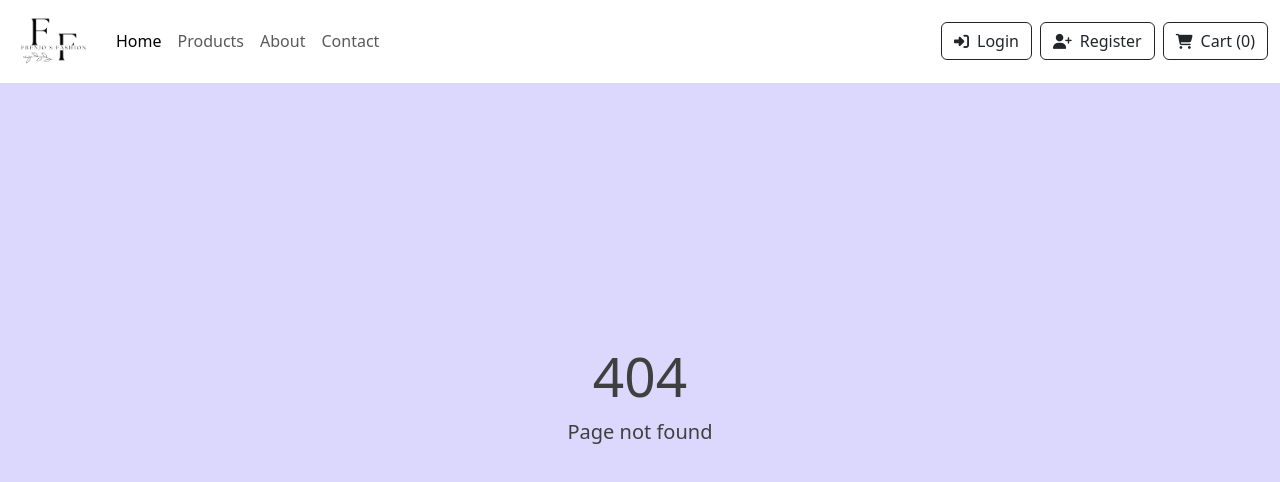
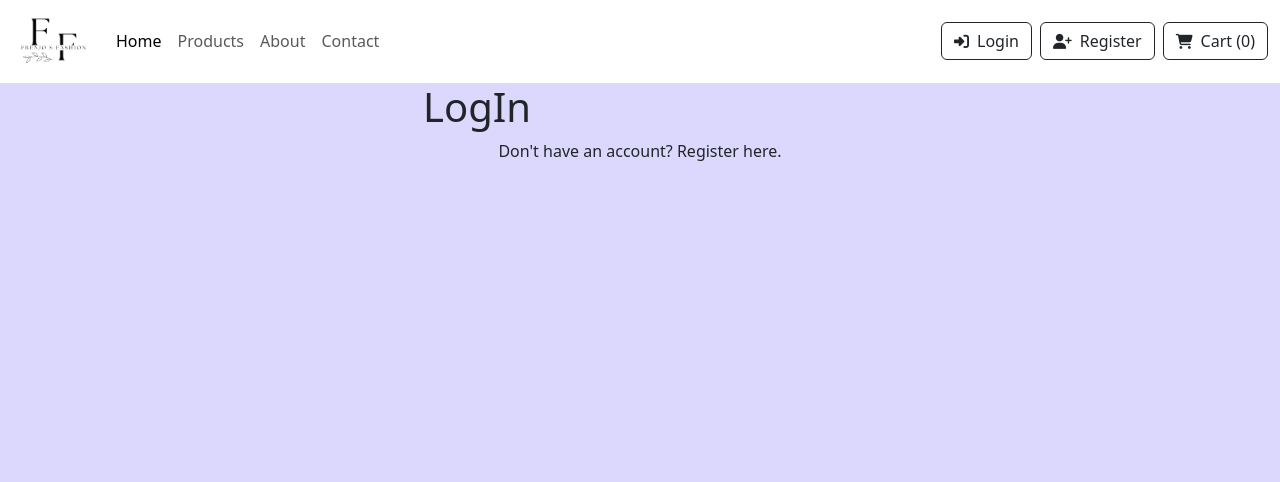
Before and after one commit to Brendafrenjo/e-commerce-app, a React (Create React App) app: page /authentication-container in a window 1280 px wide. Before the commit this address led to /not-found. Shown: the top 482 px of the page. Built offline with nearby package versions, Linux system fonts and the light colour scheme.

Commit message:
Created AuthenticationContainer.js

```diff
--- a/src/App.js
+++ b/src/App.js
@@ -12,6 +12,7 @@ import Cart from "./Cart";
 import NotFound from "./NotFound";
 import Checkout from "./Checkout";
 import OrderConfirmation from "./OrderConfirmation";
+import AuthenticationContainer from "./AuthenticationContainer";
 
 function App() {
   return (
@@ -26,6 +27,10 @@ function App() {
         <Route path="/not-found" element={<NotFound />} />
         <Route path="/checkout" element={<Checkout />} />
         <Route path="/order-confirmation" element={<OrderConfirmation />} />
+        <Route
+          path="/authentication-container"
+          element={<AuthenticationContainer />}
+        />
         <Route exact path="/" element={<Home />} />
         <Route path="*" element={<Navigate to="/not-found" />} />
       </Routes>
--- /dev/null
+++ b/src/AuthenticationContainer.js
@@ -0,0 +1,33 @@
+import React, { useState } from "react";
+import LogIn from "./LogIn";
+import Register from "./Register";
+
+export default function AuthenticationContainer() {
+  const [isSignIn, setIsSignIn] = useState(true);
+
+  const handleSignIn = (credentials) => {
+    // Implement sign-in logic here
+    console.log("Signing in with:", credentials);
+  };
+
+  const handleRegister = (newUser) => {
+    // Implement registration logic here
+    console.log("Registering user:", newUser);
+  };
+
+  return (
+    <div>
+      {isSignIn ? (
+        <LogIn onSignIn={handleSignIn} />
+      ) : (
+        <Register onRegister={handleRegister} />
+      )}
+
+      <p onClick={() => setIsSignIn(!isSignIn)}>
+        {isSignIn
+          ? "Don't have an account? Register here."
+          : "Already have an account? LonIn in here."}
+      </p>
+    </div>
+  );
+}
```
